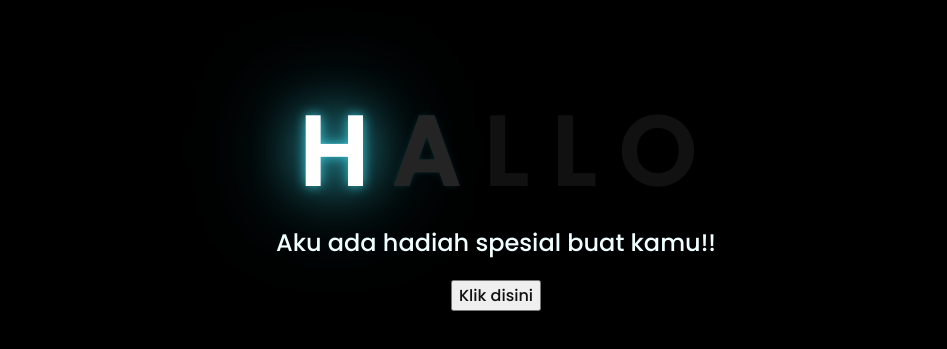
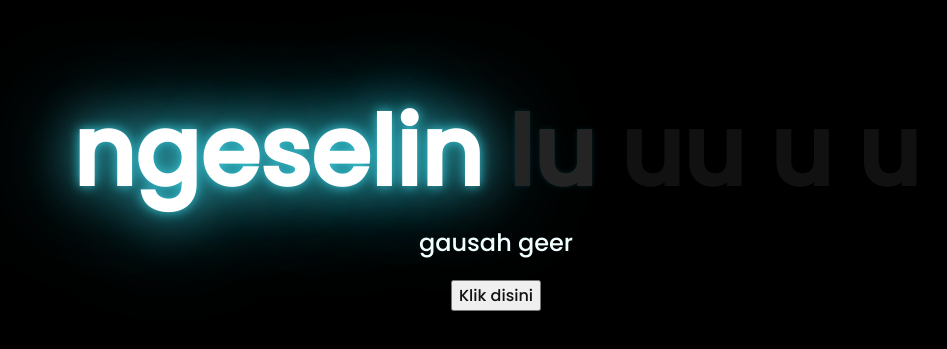
Before and after one commit to aditt14/apaantauah, a plain HTML site: page index.html in a window 1280 px wide. Shown: the part 213-562 px from the top of the page, without its empty margins (152-1099 px from the left). Drawn offline with Linux system fonts and the light colour scheme; files that its build step writes are made by us from their sources.

Commit message:
Update index.html

```diff
--- a/index.html
+++ b/index.html
@@ -11,14 +11,14 @@
 <body>
     <div class="greetings">
     <!-- silahkan menambah kata sesuai keinginan dengan <span>text...</span -->
-        <span>H</span>
-        <span>A</span>
-        <span>L</span>
-        <span>L</span>
-        <span>O</span>
+        <span>ngeselin</span>
+        <span>lu</span>
+        <span>uu</span>
+        <span>u</span>
+        <span>u</span>
     </div>
     <div class="description">
-        <span>Aku ada hadiah spesial buat kamu!!</span>
+        <span>gausah geer</span>
     </div>
     <div class="button">
         <button>
```
